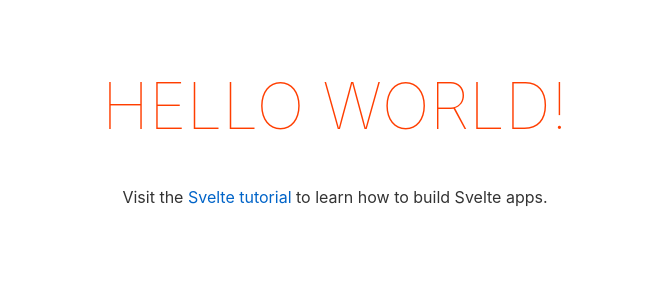
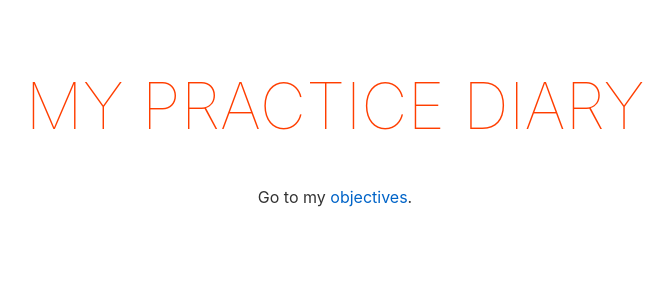
Before and after one commit to mwilshirejones/practice-diary-client, a Svelte app: page / in a window 1280 px wide. Shown: the top 300 px of the page, without its empty margins (305-977 px from the left). Built offline with nearby package versions, Linux system fonts and the light colour scheme.

Commit message:
Add routing in main App
Added very simple basic routing between '/' and '/objectives' in main
App component.

```diff
--- a/src/App.svelte
+++ b/src/App.svelte
@@ -1,10 +1,26 @@
 <script>
-	export let name;
+  /* TODO: Move routing to a component */
+  let location = window.location.pathname
+
+  let setLocation = loc => location = loc
+
+  let goTo = loc => {
+    location = loc
+    window.history.pushState({}, null, location)
+  }
 </script>
 
+<svelte:window on:popstate={() => setLocation(window.location.pathname)} />
+
 <main>
-	<h1>Hello {name}!</h1>
-	<p>Visit the <a href="https://svelte.dev/tutorial">Svelte tutorial</a> to learn how to build Svelte apps.</p>
+	<h1>My Practice Diary</h1>
+
+  <!-- TODO: Replace with log in -->
+  {#if location === '/'}
+    <p>Go to my <a href="/objectives" on:click|preventDefault={() => goTo('/objectives')}>objectives</a>.</p>
+  {:else if location === '/objectives'}
+    <p>Hello</p>
+  {/if}
 </main>
 
 <style>
```
